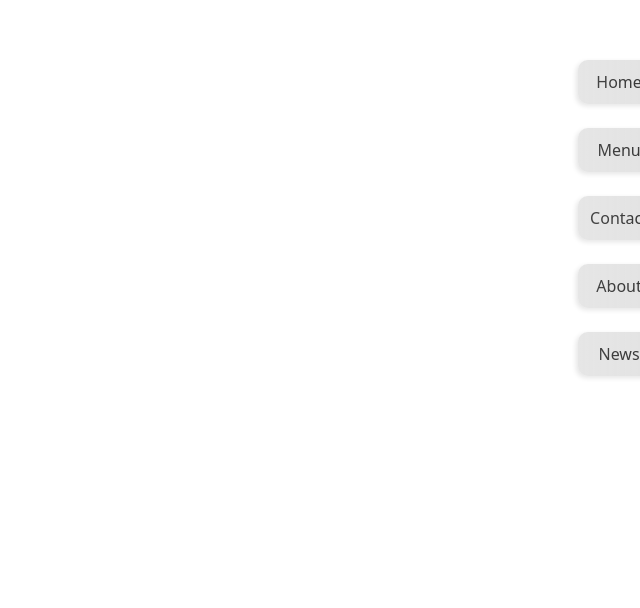
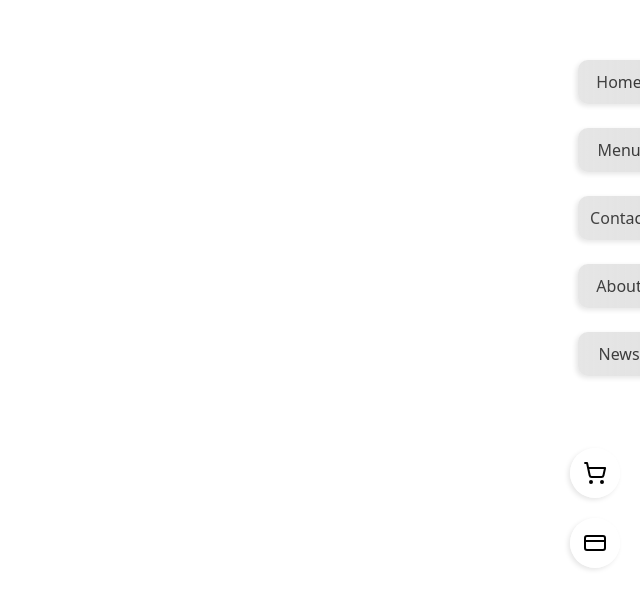
Before and after one commit to mody100000/flpbook-app, a React (Vite) app: page / in a window 1280 px wide. Shown: the part 182-790 px from the top of the page, without its empty margins (640-1280 px from the left). Built offline with nearby package versions, Linux system fonts and the light colour scheme.

Commit message:
adding card modal

```diff
--- a/src/App.jsx
+++ b/src/App.jsx
@@ -1,14 +1,14 @@
-import React from 'react';
+import React, { useState } from 'react';
 import { BrowserRouter as Router } from 'react-router-dom';
-import Navbar from './components/Navbar/Navbar';
 import Book from './pages/BookContainer/BookContainer';
 
 function App() {
+  const [showCartModal, setShowCartModal] = useState(false);
+
   return (
     <Router basename="/">
       <div className="App">
-        <Navbar />
-        <Book />
+        <Book setShowCartModal={setShowCartModal} showCartModal={showCartModal} />
       </div>
     </Router>
   );
--- a/src/pages/About/About.jsx
+++ b/src/pages/About/About.jsx
@@ -2,7 +2,7 @@ import React from 'react'
 
 function About() {
     return (
-        <div>About</div>
+        <div className='bg-green-300 h-screen'>About</div>
     )
 }
 
--- a/src/pages/BookContainer/BookContainer.jsx
+++ b/src/pages/BookContainer/BookContainer.jsx
@@ -1,7 +1,7 @@
 import React, { useState } from 'react';
 import { useLocation, Routes, Route, useNavigate } from 'react-router-dom';
 import { PageTransition } from "@mohammedahmed18/react-page-transition";
-import { ChevronLeft, ChevronRight } from 'lucide-react';
+import { ChevronLeft, ChevronRight, ShoppingCart, CreditCard } from 'lucide-react';
 import Home from '../Home/Home';
 import Menu from '../Menu/Menu';
 import Contact from '../Contact/Contact';
@@ -78,12 +78,40 @@ const ToggleButton = styled.button`
   }
 `;
 
+const FloatingButton = styled.button`
+  position: fixed;
+  right: 20px;
+  background-color: rgba(255, 255, 255, 0.9);
+  border: none;
+  border-radius: 50%;
+  width: 50px;
+  height: 50px;
+  display: flex;
+  align-items: center;
+  justify-content: center;
+  cursor: pointer;
+  box-shadow: -2px 2px 5px rgba(0,0,0,0.1);
+  z-index: 1001;
+  transition: all 0.3s ease;
 
-function Book() {
+  &:hover {
+    background-color: #f0f0f0;
+    transform: scale(1.1);
+  }
+`;
+
+const CartButton = styled(FloatingButton)`
+  bottom: 120px;
+`;
+
+const CheckoutButton = styled(FloatingButton)`
+  bottom: 50px;
+`;
+
+function Book({ showCartModal, setShowCartModal }) {
     const location = useLocation();
     const navigate = useNavigate();
     const [isCollapsed, setIsCollapsed] = useState(window.innerWidth < 768);
-
     const pages = [
         { path: '/lameramenu/home', Component: Home, color: "red", label: "Home" },
         { path: '/lameramenu', Component: Menu, label: "Menu" },
@@ -101,7 +129,9 @@ function Book() {
     const toggleCollapse = () => {
         setIsCollapsed(!isCollapsed);
     };
-
+    const handleShowCartModal = () => {
+        setShowCartModal(true); // Trigger the modal in the Menu component
+    };
     return (
         <>
             <PageTransition
@@ -149,7 +179,15 @@ function Book() {
                             key={index}
                             exact
                             path={page.path}
-                            element={<Page color={page.color} Page={page.Component} />}
+                            element={
+                                <Page
+                                    Page={page.Component}
+                                    color={page.color}
+                                    showCartModal={showCartModal}
+                                    setShowCartModal={setShowCartModal}
+                                />
+                            }
+
                         />
                     ))}
                 </Routes>
@@ -171,6 +209,12 @@ function Book() {
                     </Bookmark>
                 ))}
             </BookmarkContainer>
+            <CartButton onClick={handleShowCartModal}>
+                <ShoppingCart size={24} />
+            </CartButton>
+            <CheckoutButton onClick={() => { }}>
+                <CreditCard size={24} />
+            </CheckoutButton>
         </>
     );
 }
--- a/src/pages/Contact/Contact.jsx
+++ b/src/pages/Contact/Contact.jsx
@@ -2,7 +2,7 @@ import React from 'react'
 
 function Contact() {
     return (
-        <div>Contact</div>
+        <div className='bg-green-300 h-screen'>Contact</div>
     )
 }
 
--- a/src/pages/Home/Home.jsx
+++ b/src/pages/Home/Home.jsx
@@ -2,7 +2,7 @@ import React from 'react'
 
 function Home() {
     return (
-        <div>
+        <div className='bg-red-300 h-screen'>
             home
         </div>
     )
--- a/src/pages/Menu/Menu.jsx
+++ b/src/pages/Menu/Menu.jsx
@@ -26,7 +26,7 @@ const DEFAULT_SELECTION_SIZE = getSelectionSize();
 window.addEventListener('resize', () => {
   Object.assign(DEFAULT_SELECTION_SIZE, getSelectionSize());
 });
-const Menu = () => {
+const Menu = ({ showCartModal, setShowCartModal }) => {
   const canvasRef = useRef(null);
   const imageRef = useRef(null);
   const [showModal, setShowModal] = useState(false);
@@ -39,7 +39,7 @@ const Menu = () => {
   const [selectedSize, setSelectedSize] = useState('Medium');
 
   const [cartItems, setCartItems] = useState([]);
-  const [showCartModal, setShowCartModal] = useState(false);
+  // const [showCartModal, setShowCartModal] = useState(false);
 
   const sizes = ['Small', 'Medium', 'Large'];
   const price = 120.99;
@@ -65,7 +65,7 @@ const Menu = () => {
 
     // Close the current modal and immediately open cart modal
     setShowModal(false);  // Explicitly close the first modal
-    setShowCartModal(true);  // Open the cart modal
+    // setShowCartModal(true);
   };
   // Function to remove item from cart
   const removeFromCart = (id) => {
@@ -93,9 +93,12 @@ const Menu = () => {
 
     // Clear cart
     setCartItems([]);
-    setShowCartModal(false);
+    // setShowCartModal(false);
   };
 
+  useEffect(() => {
+    console.log("showCartModal state in Menu:", showCartModal);
+  }, [showCartModal]);
 
   useEffect(() => {
     if (imageLoaded) {
--- a/src/pages/News.jsx
+++ b/src/pages/News.jsx
@@ -2,7 +2,7 @@ import React from 'react'
 
 function News() {
     return (
-        <div>News</div>
+        <div className='bg-blue-300 h-screen'>News</div>
     )
 }
 
--- a/src/pages/Page.jsx
+++ b/src/pages/Page.jsx
@@ -56,7 +56,7 @@ export function Page({ Page, color, ...rest }) {
   return (
     <Wrapper color={color} {...rest} className="app-page shadow-2xl">
       <Container>
-        <Page />
+        <Page {...rest} />
       </Container>
     </Wrapper>
   );
```
